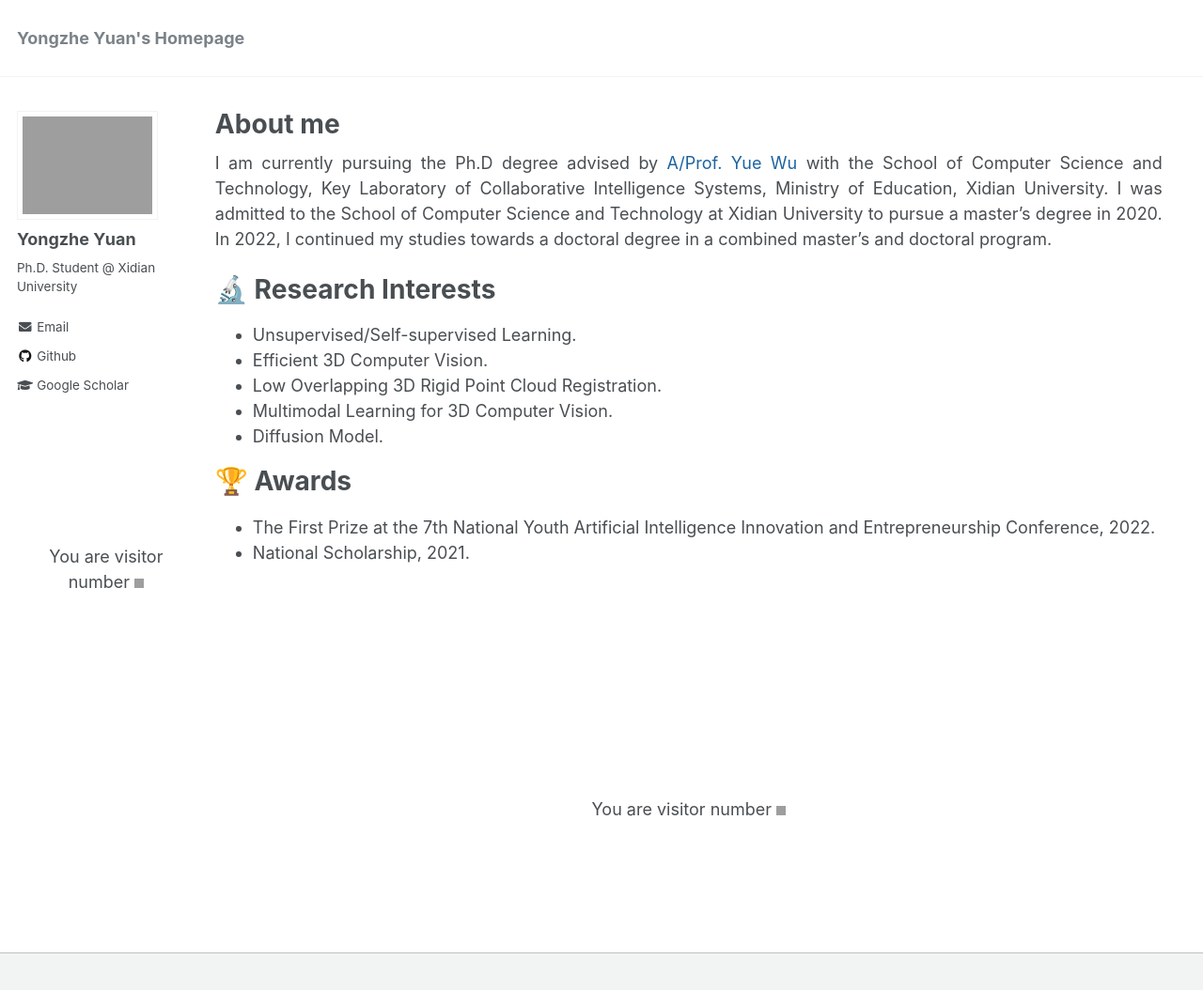
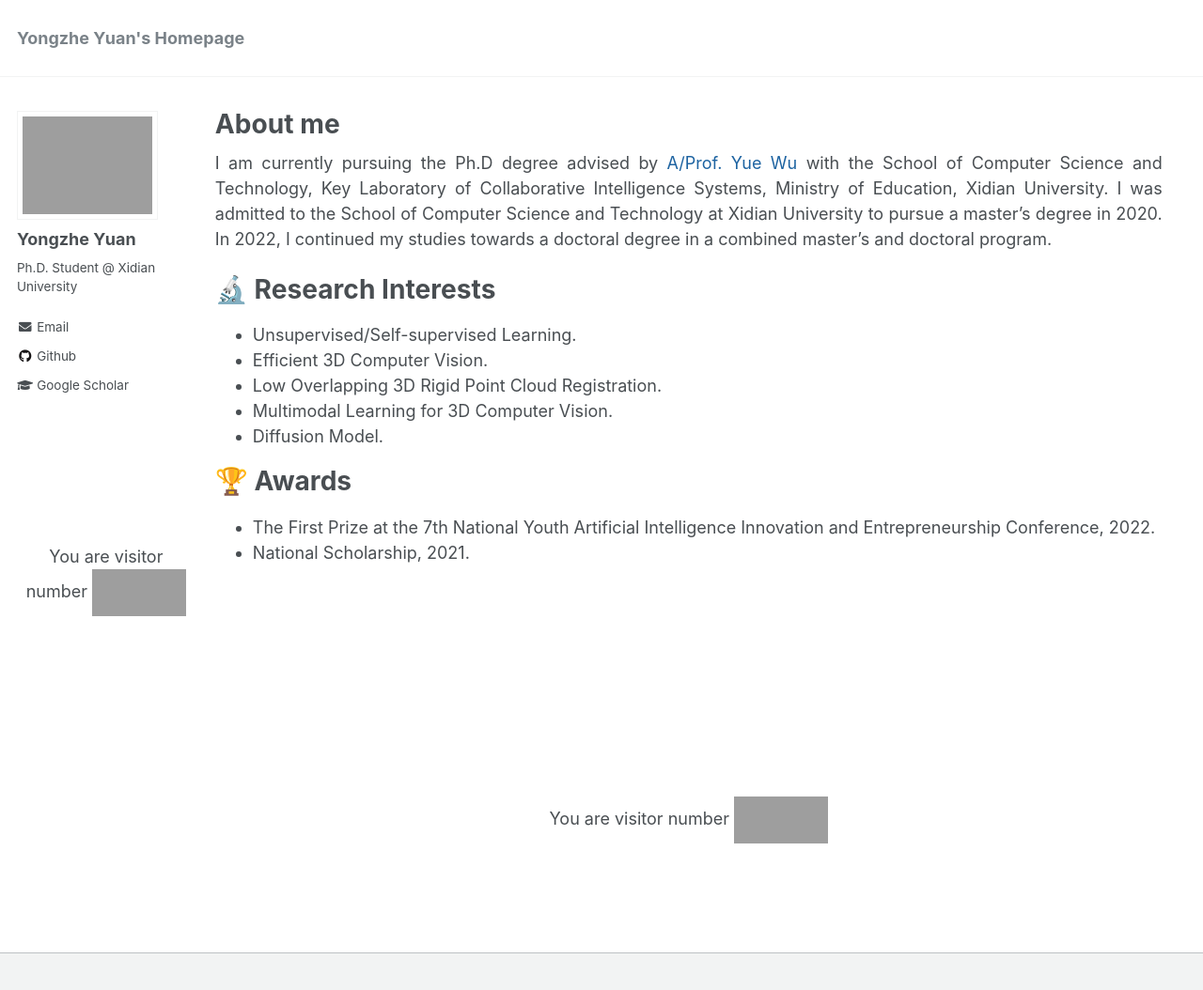
Before and after one commit to YYZMARS/YYZMARS.github.io, a Jekyll site: the page built from _pages/home.md, in a window 1280 px wide and 1087 px high. Shown: the top 1054 px of the window at 94% size. Built offline with Jekyll 4.4.1, drawn with Linux system fonts in a browser that asks for light colours; a script that is not in the unit is left out; grey boxes are pictures that could not be loaded.

Commit message:
Update earth.html

```diff
--- a/_includes/earth.html
+++ b/_includes/earth.html
@@ -22,6 +22,6 @@
 <div align='center'>
   You are visitor number
   <a href="https://www.cutercounter.com/traditional-chinese-nn/" target="_blank">
-  <img src="https://www.cutercounter.com/hits.php?id=hxoqxff&nd=9&style=80" border="0" alt="網頁計數器" style="height:10px; width:10px;">
+  <img src="https://www.cutercounter.com/hits.php?id=hxoqxff&nd=9&style=80" border="0" alt="網頁計數器" style="height:50px; width:100px;">
   </a>
 </div>
```
